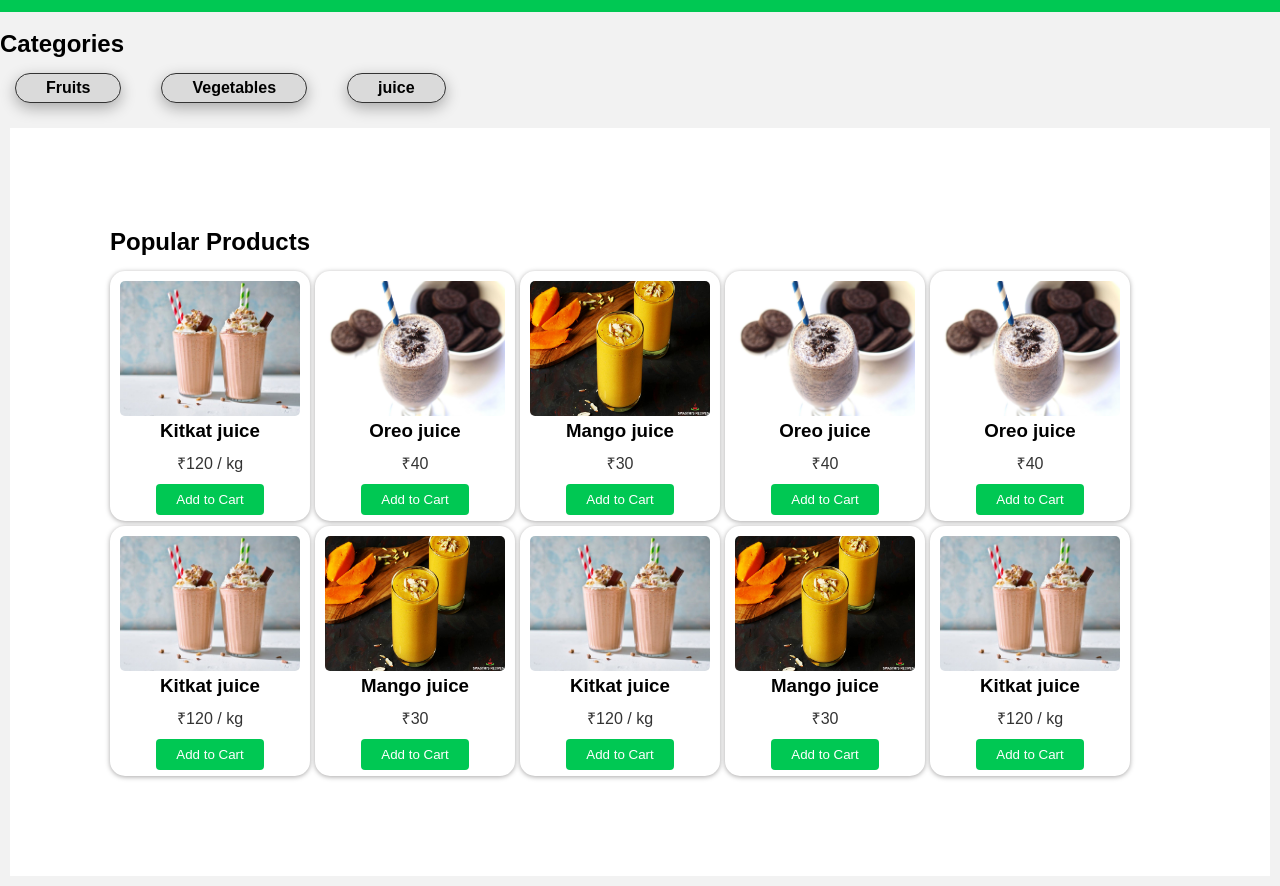
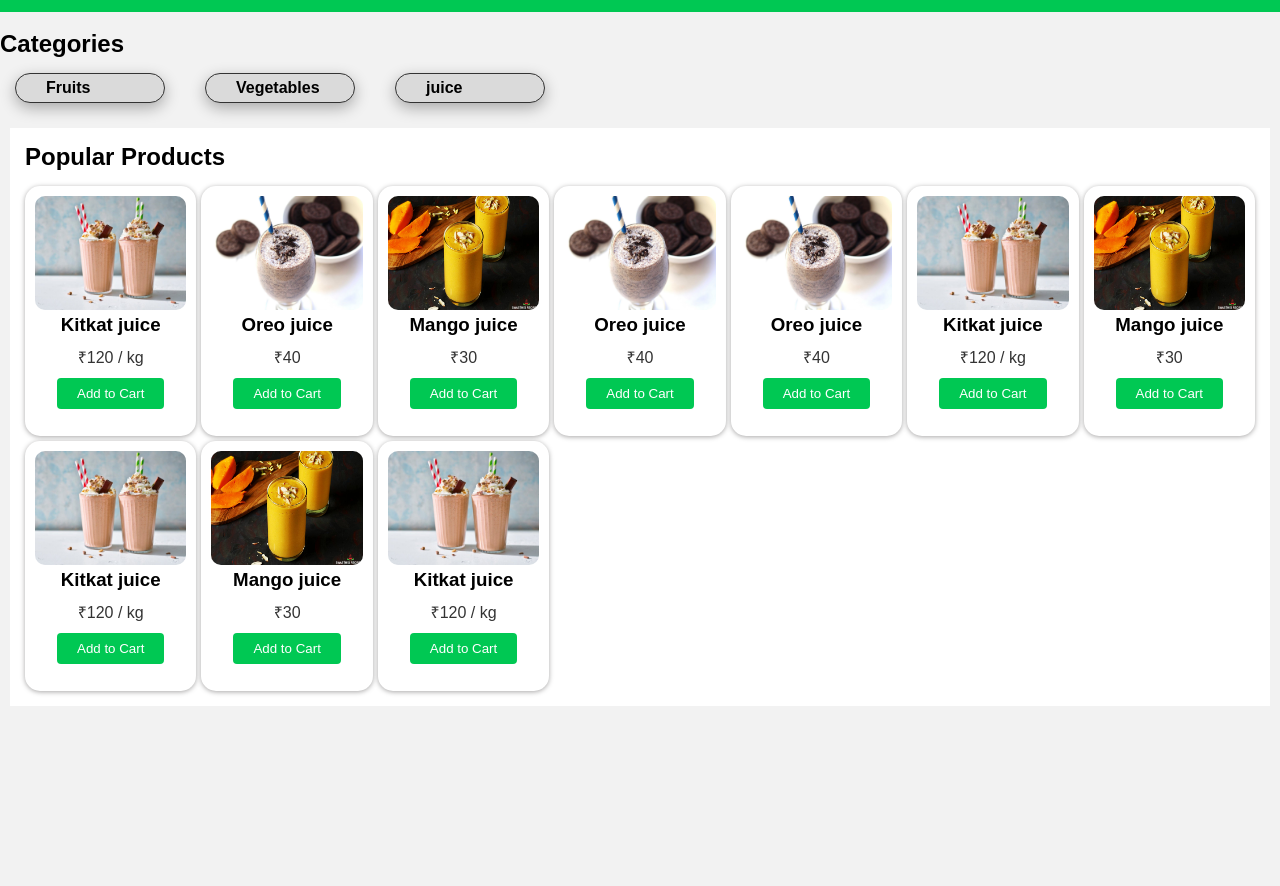
Before and after one commit to sahiem-s/shopmore.github.io, a plain HTML site: page index.html in a window 1280 px wide. Shown: the part 53-939 px from the top of the page. After the commit the page ends 800 px from the top, so only its background shows below. Drawn offline with Linux system fonts and the light colour scheme.

Commit message:
Update style.css

```diff
--- a/style.css
+++ b/style.css
@@ -5,6 +5,7 @@
   font-family: Arial, sans-serif;}
   body{
    background-color: #f2f2f2;;
+   overflow-x: hidden;
   }
   header{
    background-color: #00c853;
@@ -36,16 +37,20 @@
    flex-wrap: wrap;
 }
 .category-list{
+   flex: 1 1 100px;
    display: flex;
    gap: 10px;
+   flex-wrap: wrap;
 
 }
 .category{
+   width: 100%;
   border: 1.5px  solid #333;
   background-color: #dadada;
   border-radius: 15px;
   padding: 5px 30px;
   margin: 15px;
+  max-width: 150px;
   font-weight: bold;
   cursor: pointer;
 box-shadow: 0px 5px 015px rgba(0, 0, 0, 0.3);}
@@ -56,7 +61,7 @@
 }
 
       .product{
-         padding: 100px;
+         padding: 15px;
          background-color: white;
          margin: 10px;
       }
@@ -66,22 +71,26 @@
           .product-grid{
          display: grid;
          gap: 5px;
-         grid-template-columns: repeat(5, 200px)
+            grid-template-columns: repeat(auto-fit, minmax(150px, 1fr));
 
       }
       .product-card{
          background-color:rgb(255, 255, 255) ;
          padding: 10px;
          border-radius: 15px;
-         width: 200px;
          height: 250px;
+         width: 100%;
+         max-width: 200px;
          text-align: center;
          box-shadow: 0px 1px 5px rgb(168, 167, 167);
       }
 
       .product-card img{
          width: 100%;
-         border-radius: 5px;
+       border-radius: 10px;
+       max-height: 120px;
+       object-fit: cover;
+
 
       }
    .product-card button{
@@ -101,3 +110,10 @@
       color: #333;
       padding: 10px
    }
+   footer{
+      background-color: #00c853;
+      text-align: center;
+      color: #ffffff;
+      padding: 20px;
+      overflow-x: hidden;
+   }
```
